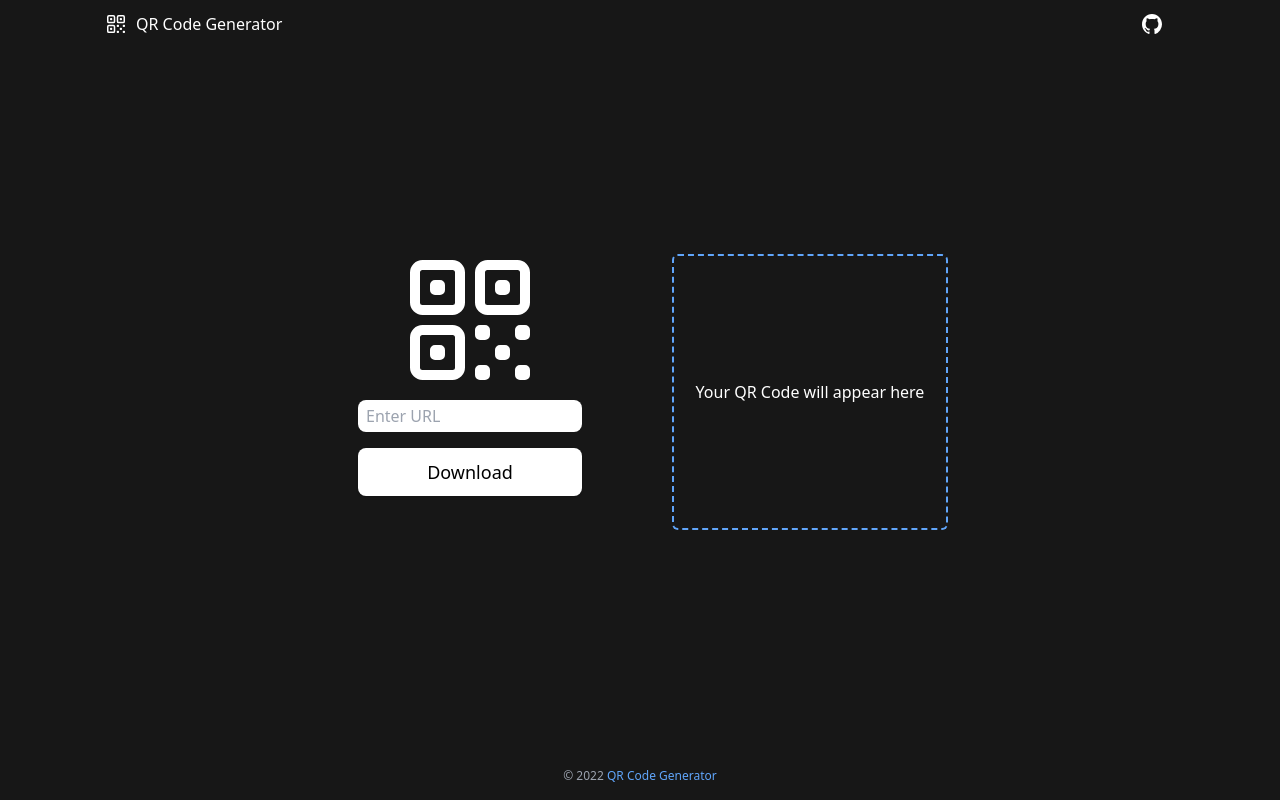
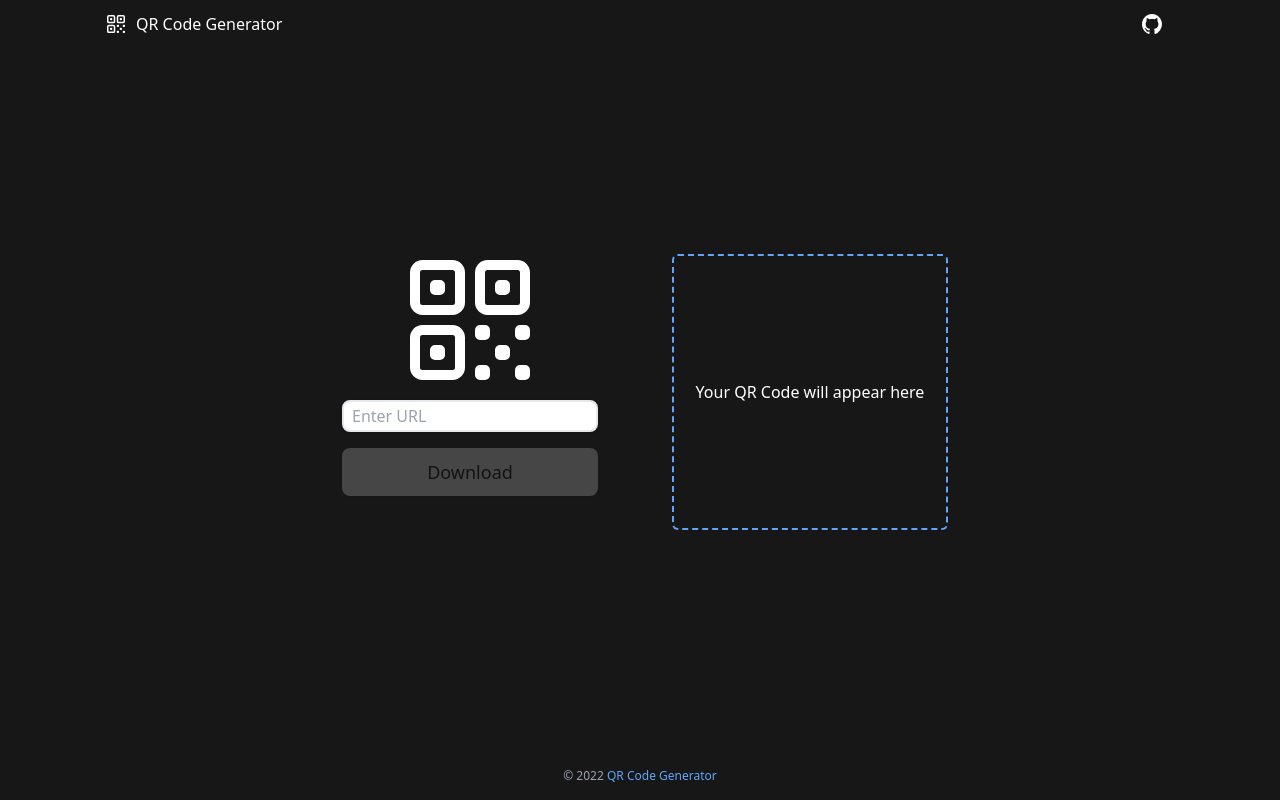
Before and after one commit to brysonbw/qr-code-generator, a React (Vite) app: page / in a window 1280 px wide. Built offline with nearby package versions, Linux system fonts and the light colour scheme.

Commit message:
added url validation -> form onSubmit (downloadQRCode)

```diff
--- a/src/pages/home/Home.tsx
+++ b/src/pages/home/Home.tsx
@@ -1,6 +1,7 @@
 import { QRCodeCanvas } from 'qrcode.react';
 import React, { useRef, useState } from 'react';
 import Logo from '../../assets/logo/Logo';
+import formSchema from '../../utils/formSchema';
 
 function Home() {
   const [url, setUrl] = useState<string>('');
@@ -8,6 +9,12 @@ function Home() {
 
   function downloadQRCode(event: React.FormEvent<HTMLFormElement>) {
     event.preventDefault();
+    const urlValid = formSchema.safeParse({
+      url,
+    });
+    if (!urlValid.success) {
+      alert('Invalid URL');
+    } else {
       const canvas = qrCodeRef.current?.querySelector('canvas');
       const image = canvas?.toDataURL('image/png');
       const anchor = document.createElement('a');
@@ -18,13 +25,14 @@ function Home() {
       document.body.removeChild(anchor);
       setUrl('');
     }
+  }
 
   const qrcode = (
     <QRCodeCanvas
       id="qrCode"
       size={275}
       value={url}
-      className="rounded-md mt-8 border-2 w-[17rem] h-[17rem]"
+      className="rounded-md mt-8 w-[17rem] h-[17rem]"
       level="H"
     />
   );
@@ -40,13 +48,15 @@ function Home() {
               <input
                 value={url}
                 onChange={(event) => setUrl(event.target.value)}
-                className="rounded-lg pl-2 w-56 h-8 text-black"
+                className="rounded-lg pl-2 w-64 h-8 text-black shadow appearance-none border-2 focus:outline-none focus:shadow-outline focus:border-blue-400"
                 placeholder="Enter URL"
               />
             </div>
+
             <button
+              disabled={!url.length}
               type="submit"
-              className="group relative h-12 w-56 font-[500] rounded-lg text-black bg-white text-lg shadow mb-4"
+              className="group relative h-12 w-64 font-[500] rounded-lg text-black bg-white text-lg shadow mb-4 disabled:opacity-20 disabled:cursor-not-allowed"
             >
               Download
             </button>
```
Lines whose indentation alone changed are shown as unchanged.
